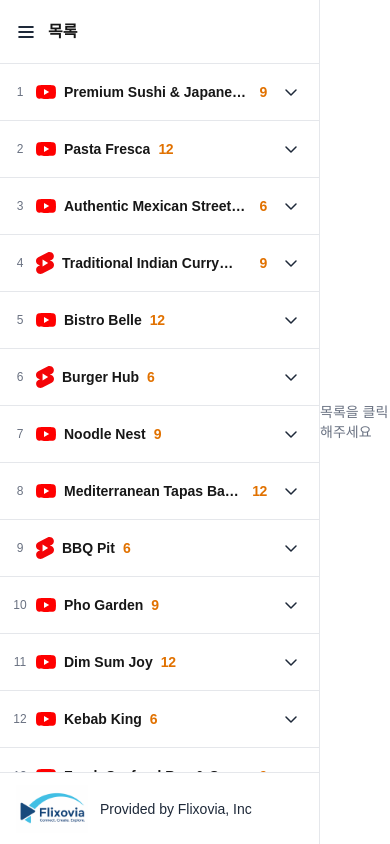
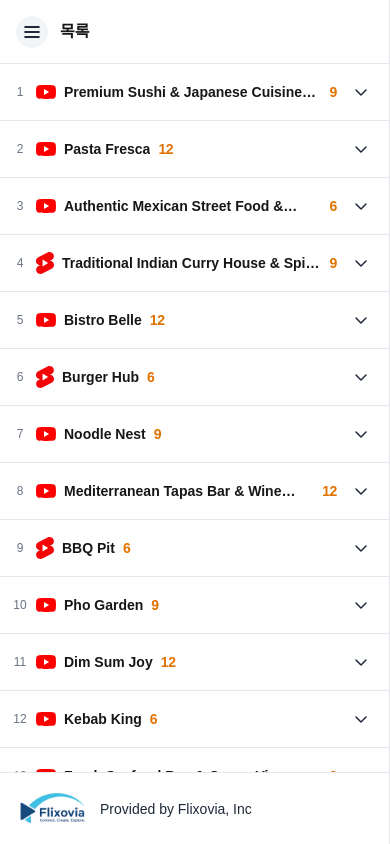
Before and after one commit to kwngmin/agoda_prototype, a Next.js app: page /listings in a window 390 px wide. Built offline with nearby package versions, Linux system fonts and the light colour scheme.

Commit message:
반응형 layout 보완

```diff
--- a/src/screens/listings/ListingsPage.tsx
+++ b/src/screens/listings/ListingsPage.tsx
@@ -2,13 +2,23 @@
 
 import RestaurantList from "@/src/widgets/listings/RestaurantList";
 import ContentArea from "@/src/widgets/listings/ContentArea";
+import { useState } from "react";
 
 export default function ListingsPage() {
+  const [expanded, setExpanded] = useState(true);
+
   return (
-    <div className="grid grid-cols-[320px_minmax(0,1fr)] h-dvh overflow-hidden">
-      <RestaurantList className="h-dvh" />
+    <div className="grid sm:grid-cols-[320px_minmax(0,1fr)] h-dvh overflow-hidden">
+      <RestaurantList
+        className="h-dvh"
+        expanded={expanded}
+        onToggle={() => setExpanded((prev) => !prev)}
+      />
       <div className="flex flex-col">
-        <ContentArea className="flex-1" />
+        <ContentArea
+          className="flex-1"
+          onToggle={() => setExpanded((prev) => !prev)}
+        />
       </div>
     </div>
   );
--- a/src/widgets/hotel-detail/TopSearchBar.tsx
+++ b/src/widgets/hotel-detail/TopSearchBar.tsx
@@ -53,10 +53,13 @@ export function TopSearchBar(): React.ReactElement {
                 className="min-w-0 w-16 bg-transparent text-right outline-none text-base"
               />
             </label>
-            <button className="shrink-0 rounded-md h-12 w-32 bg-blue-400 px-5 text-base font-bold text-white transition hover:bg-blue-500 cursor-pointer dark:bg-zinc-100 dark:text-zinc-900 dark:hover:bg-zinc-200">
+            <button className="hidden sm:block shrink-0 rounded-md h-12 w-32 bg-blue-400 px-5 text-base font-bold text-white transition hover:bg-blue-500 cursor-pointer dark:bg-zinc-100 dark:text-zinc-900 dark:hover:bg-zinc-200">
               {t("search.search")}
             </button>
           </div>
+          <button className="sm:hidden col-span-2 shrink-0 rounded-md h-12 w-full bg-blue-400 px-5 text-base font-bold text-white transition hover:bg-blue-500 cursor-pointer dark:bg-zinc-100 dark:text-zinc-900 dark:hover:bg-zinc-200">
+            {t("search.search")}
+          </button>
         </div>
       </div>
     </div>
--- a/src/widgets/listings/ContentArea.tsx
+++ b/src/widgets/listings/ContentArea.tsx
@@ -5,8 +5,9 @@ import { useListingsStore } from "@/src/features/listings/model/listings-store";
 import { restaurants } from "@/src/features/listings/lib/restaurants-data";
 import { AppLanguage, useLanguage } from "@/src/shared/i18n/use-language";
 import { useSearchParams } from "next/navigation";
+import { ListIcon } from "@phosphor-icons/react";
 
-type Props = { className?: string };
+type Props = { className?: string; onToggle: () => void };
 
 function YouTubePlayer({ videoId }: { videoId: string }) {
   const [showFallback, setShowFallback] = useState(false);
@@ -67,7 +68,7 @@ function GoogleMap({ query }: { query: string }) {
   );
 }
 
-export default function ContentArea({ className }: Props) {
+export default function ContentArea({ className, onToggle }: Props) {
   const { selectedMainId, selectedSub } = useListingsStore();
   const searchParams = useSearchParams();
   const lang = searchParams.get("lang");
@@ -87,6 +88,19 @@ export default function ContentArea({ className }: Props) {
   if (!selected) {
     return (
       <section className={`w-full h-full ${className ?? ""}`}>
+        <button
+          type="button"
+          onClick={onToggle}
+          className="flex sm:hidden items-center gap-3 px-4 py-3 shrink-0 h-16 w-full border-b border-gray-200 group select-none cursor-pointer"
+        >
+          <ListIcon
+            className="size-8 text-gray-800 shrink-0 bg-gray-100 rounded-full p-1.5 group-hover:bg-gray-200 transition-colors duration-100 ease-in-out"
+            weight="bold"
+          />
+          <h2 className="text-base font-semibold group-hover:underline underline-offset-4">
+            {t("listings.title")}
+          </h2>
+        </button>
         <div className="w-full h-full grid place-items-center">
           <p className="text-sm text-gray-500">{t("listings.selectPrompt")}</p>
         </div>
@@ -97,6 +111,19 @@ export default function ContentArea({ className }: Props) {
   const showMap = Boolean(selectedSub);
   return (
     <section className={`w-full h-full ${className ?? ""}`}>
+      <button
+        type="button"
+        onClick={onToggle}
+        className="flex sm:hidden items-center gap-3 px-4 py-3 shrink-0 h-16 w-full border-b border-gray-200 group select-none cursor-pointer"
+      >
+        <ListIcon
+          className="size-8 text-gray-800 shrink-0 bg-gray-100 rounded-full p-1.5 group-hover:bg-gray-200 transition-colors duration-100 ease-in-out"
+          weight="bold"
+        />
+        <h2 className="text-base font-semibold group-hover:underline underline-offset-4">
+          {t("listings.title")}
+        </h2>
+      </button>
       {showMap ? (
         <GoogleMap query={selected.mapQuery} />
       ) : (
--- a/src/widgets/listings/RestaurantList.tsx
+++ b/src/widgets/listings/RestaurantList.tsx
@@ -9,9 +9,15 @@ import { useLanguage } from "@/src/shared/i18n/use-language";
 
 type Props = {
   className?: string;
+  expanded: boolean;
+  onToggle: () => void;
 };
 
-export default function RestaurantList({ className }: Props) {
+export default function RestaurantList({
+  className,
+  expanded,
+  onToggle,
+}: Props) {
   const {
     selectedMainId,
     expandedById,
@@ -32,12 +38,25 @@ export default function RestaurantList({ className }: Props) {
 
   return (
     <aside
-      className={`border-r border-gray-200 flex flex-col ${className ?? ""}`}
+      className={`${
+        expanded ? "flex" : "hidden sm:flex!"
+      } border-r border-gray-200 flex-col w-dvw sm:w-auto bg-white z-20 ${
+        className ?? ""
+      } `}
     >
-      <div className="flex items-center gap-3 px-4 py-3 shrink-0 h-16 w-full border-b border-gray-200">
-        <ListIcon className="size-5 text-gray-800 shrink-0" weight="bold" />
-        <h2 className="text-base font-semibold">{t("listings.title")}</h2>
-      </div>
+      <button
+        type="button"
+        onClick={onToggle}
+        className="flex items-center gap-3 px-4 py-3 shrink-0 h-16 w-full border-b border-gray-200 group select-none cursor-pointer"
+      >
+        <ListIcon
+          className="size-8 text-gray-800 shrink-0 bg-gray-100 rounded-full p-1.5 group-hover:bg-gray-200 transition-colors duration-100 ease-in-out"
+          weight="bold"
+        />
+        <h2 className="text-base font-semibold group-hover:underline underline-offset-4">
+          {t("listings.title")}
+        </h2>
+      </button>
 
       <ul className="h-full overflow-auto divide-y divide-gray-200">
         {items.map((item, idx) => {
@@ -53,7 +72,10 @@ export default function RestaurantList({ className }: Props) {
               >
                 <button
                   type="button"
-                  onClick={() => selectMain(item.id)}
+                  onClick={() => {
+                    selectMain(item.id);
+                    onToggle();
+                  }}
                   className="flex-1 text-left flex items-center gap-2 cursor-pointer group"
                 >
                   <span className="text-xs font-medium text-gray-500 w-4 text-center shrink-0">
@@ -102,7 +124,10 @@ export default function RestaurantList({ className }: Props) {
                     <li key={idx}>
                       <button
                         type="button"
-                        onClick={() => selectSub(item.id, idx)}
+                        onClick={() => {
+                          selectSub(item.id, idx);
+                          onToggle();
+                        }}
                         className="w-full flex items-center gap-3 rounded border border-gray-400 p-3 bg-gray-50 hover:bg-gray-100 cursor-pointer group active:scale-95 transition-all duration-100 ease-in-out"
                       >
                         <div className="h-10 w-10 rounded-full bg-gray-200 animate-pulse" />
```
